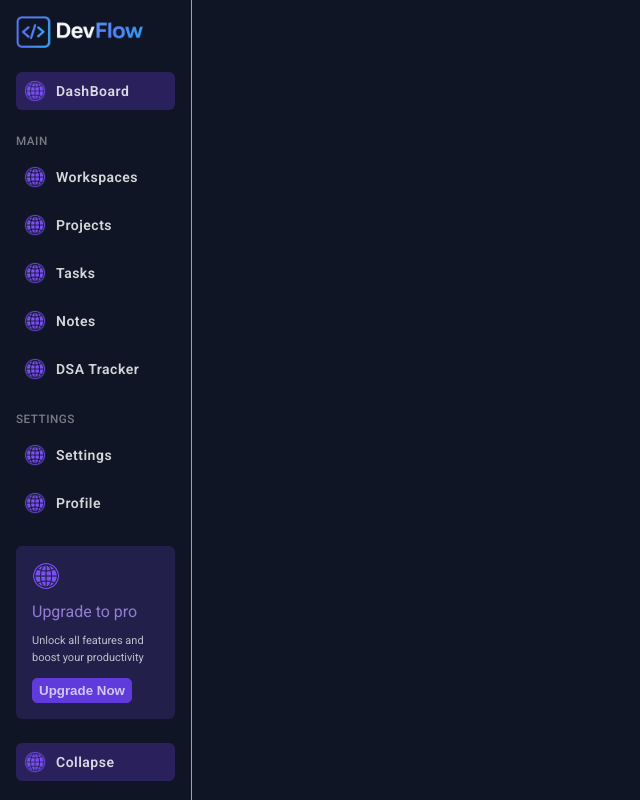
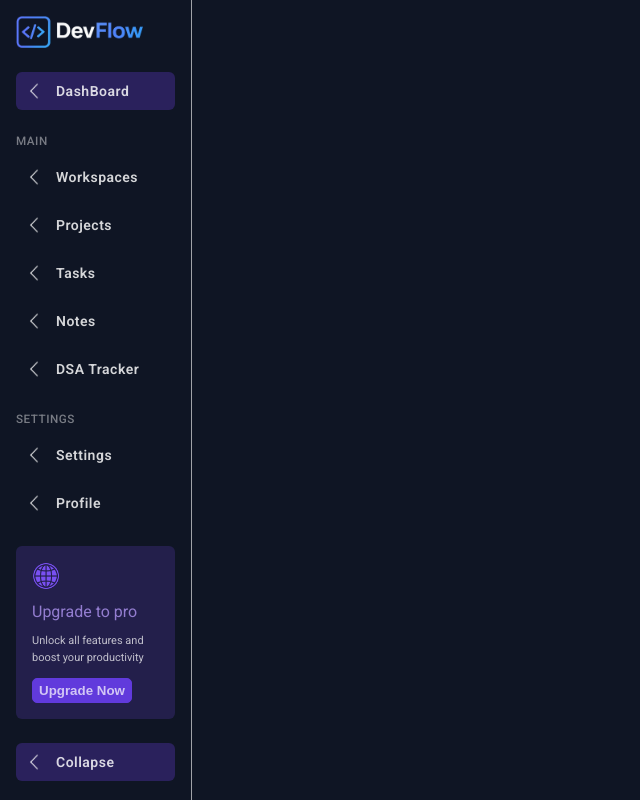
Before and after one commit to Aman0092005/dev-flow, a React (Vite) app in the folder dev-flow/: page /dashboard in a window 1280 px wide. Shown: the whole page, without its empty margins (0-640 px from the left). Built offline with nearby package versions, Linux system fonts and the light colour scheme; sample sign-in values are in the browser's storage; a web font is replaced by a local one.

Commit message:
Dashboard half part completed

```diff
--- a/dev-flow/src/components/dashboard/Dashboardleft.tsx
+++ b/dev-flow/src/components/dashboard/Dashboardleft.tsx
@@ -10,22 +10,22 @@ function Dashboardleft()
     return (
         <div className="dashboard-left">
             <Mainlogo />
-            <Servicebutton title="DashBoard" isBackground={true} />
+            <Servicebutton title="DashBoard" isBackground={true} src="./img/dashboard/collapse.png" />
             <div className="main">
                 <h3>MAIN</h3>
-                <Servicebutton title="Workspaces" isBackground={false} />
-                <Servicebutton title="Projects" isBackground={false} />
-                <Servicebutton title="Tasks" isBackground={false} />
-                <Servicebutton title="Notes" isBackground={false} />
-                <Servicebutton title="DSA Tracker" isBackground={false} />
+                <Servicebutton title="Workspaces" isBackground={false} src="./img/dashboard/collapse.png" />
+                <Servicebutton title="Projects" isBackground={false} src="./img/dashboard/collapse.png" />
+                <Servicebutton title="Tasks" isBackground={false} src="./img/dashboard/collapse.png" />
+                <Servicebutton title="Notes" isBackground={false} src="./img/dashboard/collapse.png" />
+                <Servicebutton title="DSA Tracker" isBackground={false} src="./img/dashboard/collapse.png" />
             </div>
             <div className="main">
                 <h3>SETTINGS</h3>
-                <Servicebutton title="Settings" isBackground={false} />
-                <Servicebutton title="Profile" isBackground={false} />
+                <Servicebutton title="Settings" isBackground={false} src="./img/dashboard/collapse.png" />
+                <Servicebutton title="Profile" isBackground={false} src="./img/dashboard/collapse.png" />
             </div>
             <Upgrade />
-            <Servicebutton title="Collapse" isBackground={true} />
+            <Servicebutton title="Collapse" isBackground={true} src="./img/dashboard/collapse.png" />
         </div>
     );
 }
--- a/dev-flow/src/components/shared/Servicebutton.tsx
+++ b/dev-flow/src/components/shared/Servicebutton.tsx
@@ -3,15 +3,16 @@
 interface Data{
     title: string;
     isBackground: boolean;
+    src: string;
 }
 
 
 
-function Servicebutton({title, isBackground}: Data)
+function Servicebutton({title, isBackground, src}: Data)
 {
     return (
         <div className={`servicebutton-container ${!isBackground && "background-transparent"}`}>
-            <div className="logo"><img src="./img/home/web.png" alt="Logo image" /></div>
+            <div className="logo"><img src={src} alt="Logo image" /></div>
             <p className="para">{title}</p>
         </div>
     );
```
Also changed, not shown: dev-flow/public/img/dashboard/collapse.png (added).
